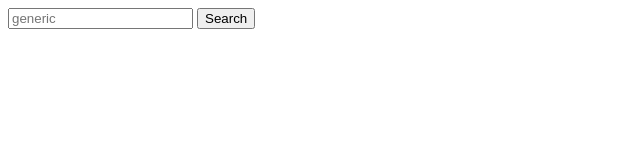
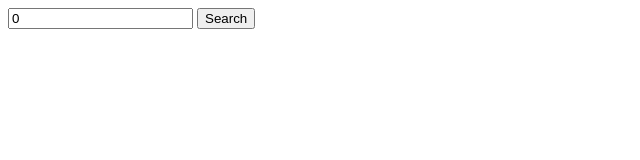
Before and after one commit to electronoob/Friday, a plain HTML site: page static/request.html in a window 1280 px wide. Shown: the full height of the page, 0-640 px from the left. Drawn offline with nearby package versions, Linux system fonts and the light colour scheme.

Commit message:
Update request.html

```diff
--- a/static/request.html
+++ b/static/request.html
@@ -7,7 +7,7 @@
 
 <body>
   <form action="#" id="shoutbox">
-    <input type="number" name="msg" placeholder="generic">
+    <input type="number" name="msg" value=0>
     <input type="submit" value="Search">
   </form>
   <div id="result"></div>
```
